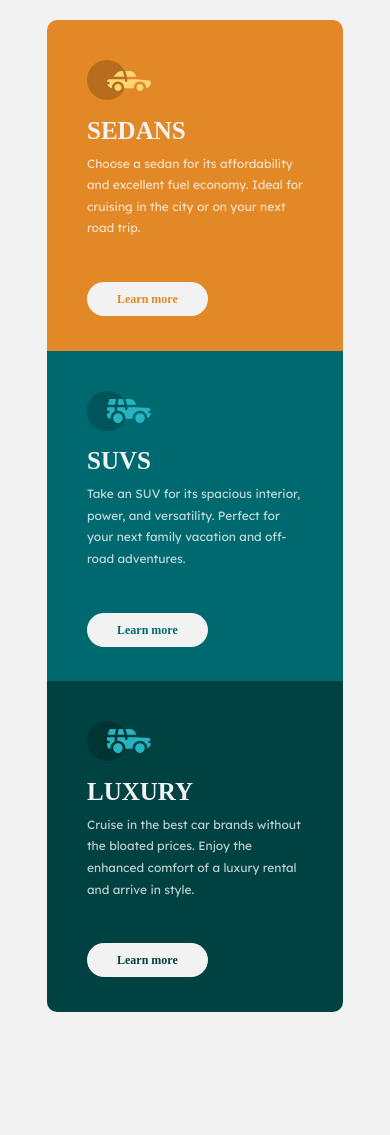
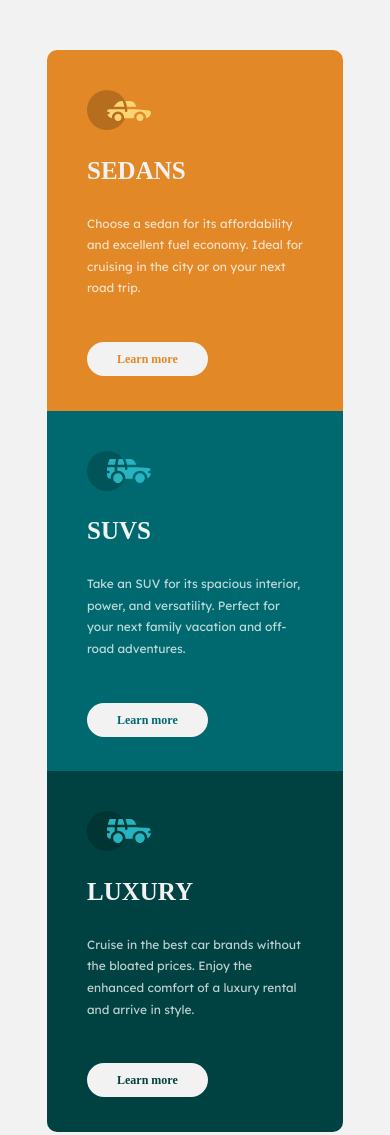
Before and after one commit to EduardoTrejos973/Reto-Jueves-16-Sept, a plain HTML site: page index.html in a window 390 px wide. Drawn offline with Linux system fonts and the light colour scheme.

Commit message:
Se colocan unos margin-top

```diff
--- a/css/style.css
+++ b/css/style.css
@@ -49,11 +49,13 @@ body{
     font-weight: 700;
     font-size: 2.5rem;
     color: var(--Verylightgray);
+    margin-top: 1rem;
 }
 .card-description{
     color: var(--paragraph);
     margin-block-end: 5rem;
     font-family:'Lexend Deca';
+    margin-top: 2rem;
 }
 .card-button{
     background-color: var(--Verylightgray);
@@ -92,7 +94,7 @@ body{
     .card-container{
         flex-direction: column;
         align-items: center;
-        margin-top: 1rem;
+        margin-top: 4rem;
     }
     .card{
         width: 80%;
```
